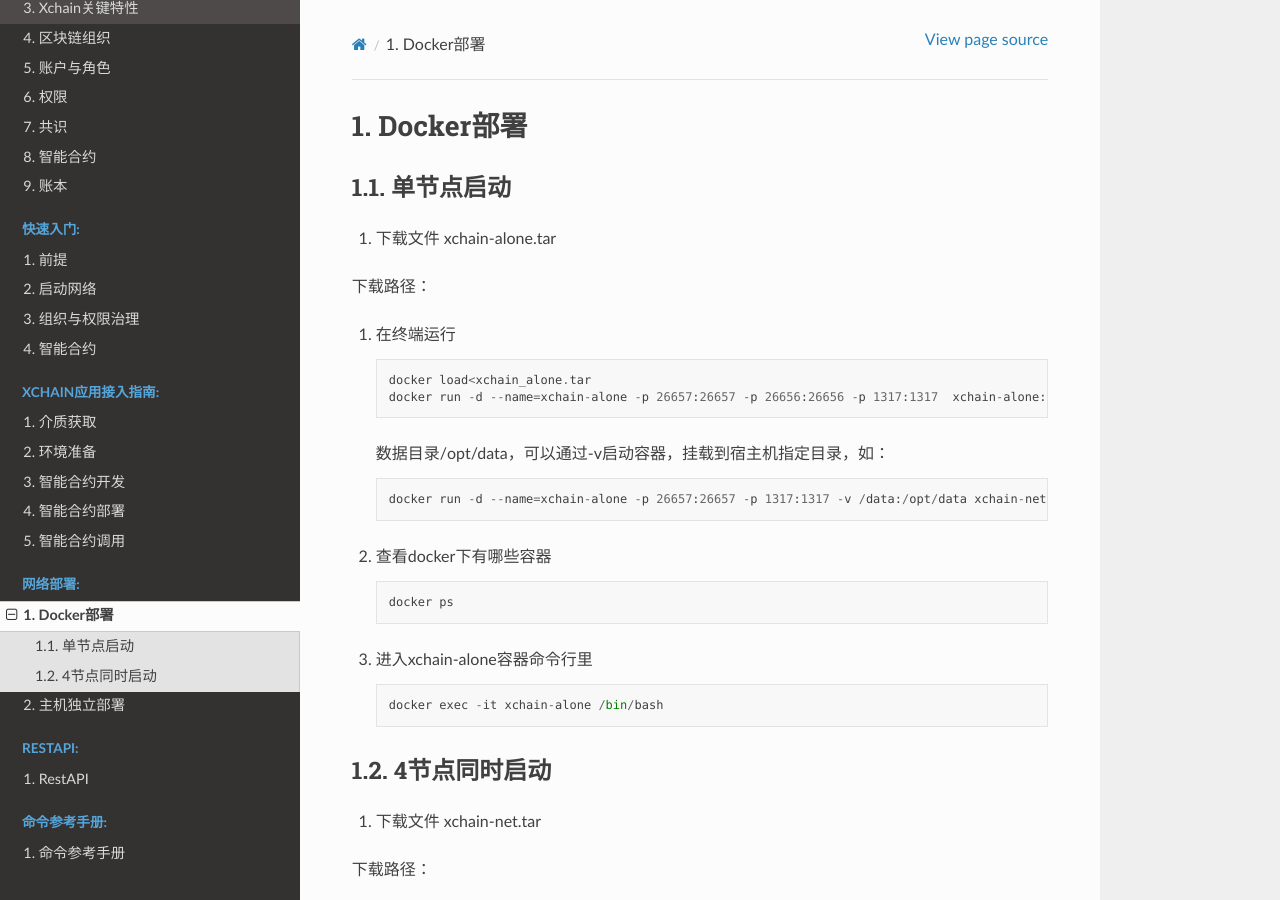
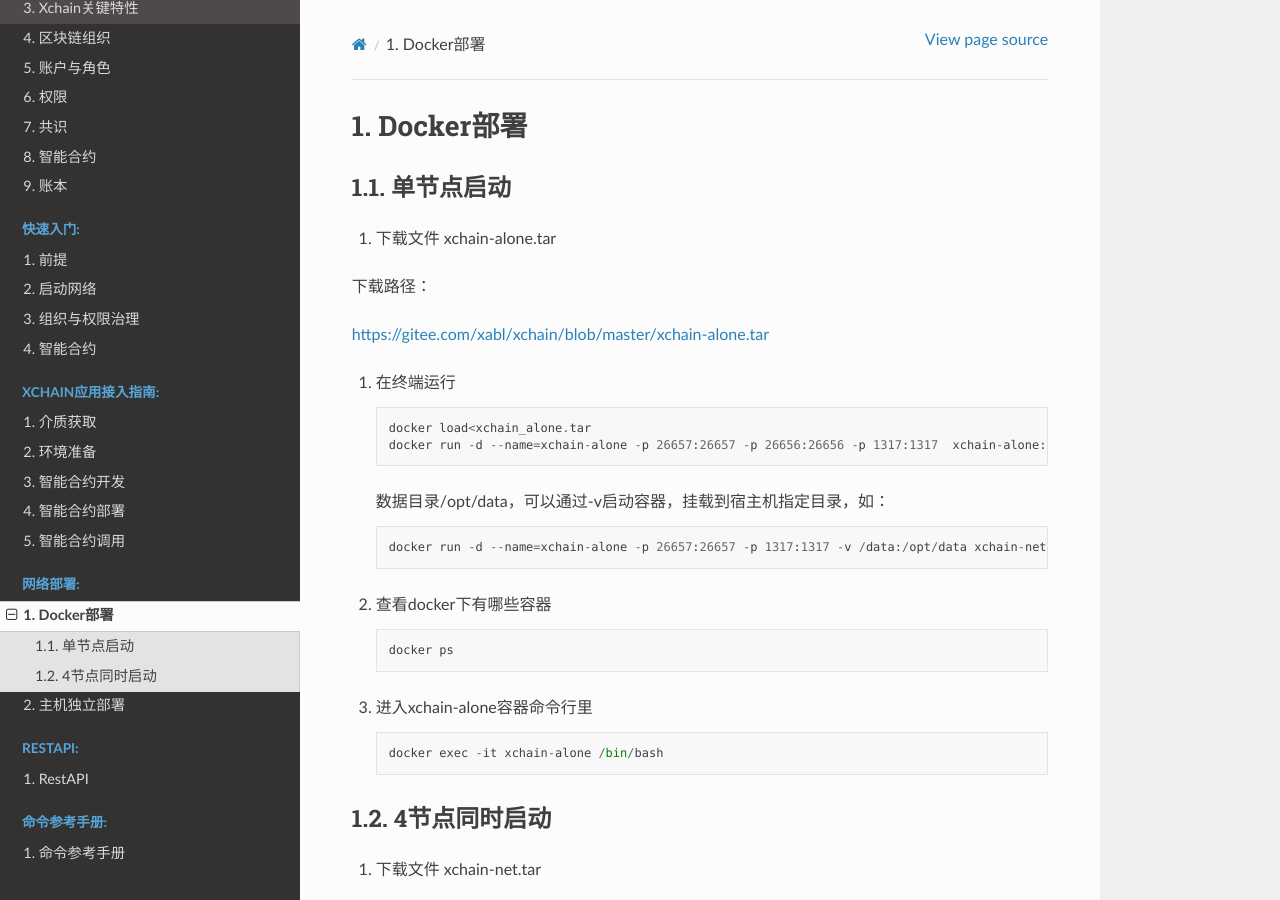
Before and after one commit to XAbaiyangdian/xchaindoc, a Sphinx documentation site: the page built from source/deployment/docker-deploy.md, in a window 1280 px wide and 900 px high. Built offline with Sphinx 7.4.7 and the Read the Docs theme 2.0.0, drawn with Linux system fonts in a browser that asks for light colours; some of the changed lines change nothing that is shown.

Commit message:
超链接格式修改2

```diff
--- a/source/deployment/docker-deploy.md
+++ b/source/deployment/docker-deploy.md
@@ -7,6 +7,7 @@
 下载路径：
 
 [https://gitee.com/xabl/xchain/blob/master/xchain-alone.tar]: (https://gitee.com/xabl/xchain/blob/master/xchain-alone.tar)
+<a href="https://gitee.com/xabl/xchain/blob/master/xchain-alone.tar" target="_blank">https://gitee.com/xabl/xchain/blob/master/xchain-alone.tar</a>
 
 2. 在终端运行
 
```
